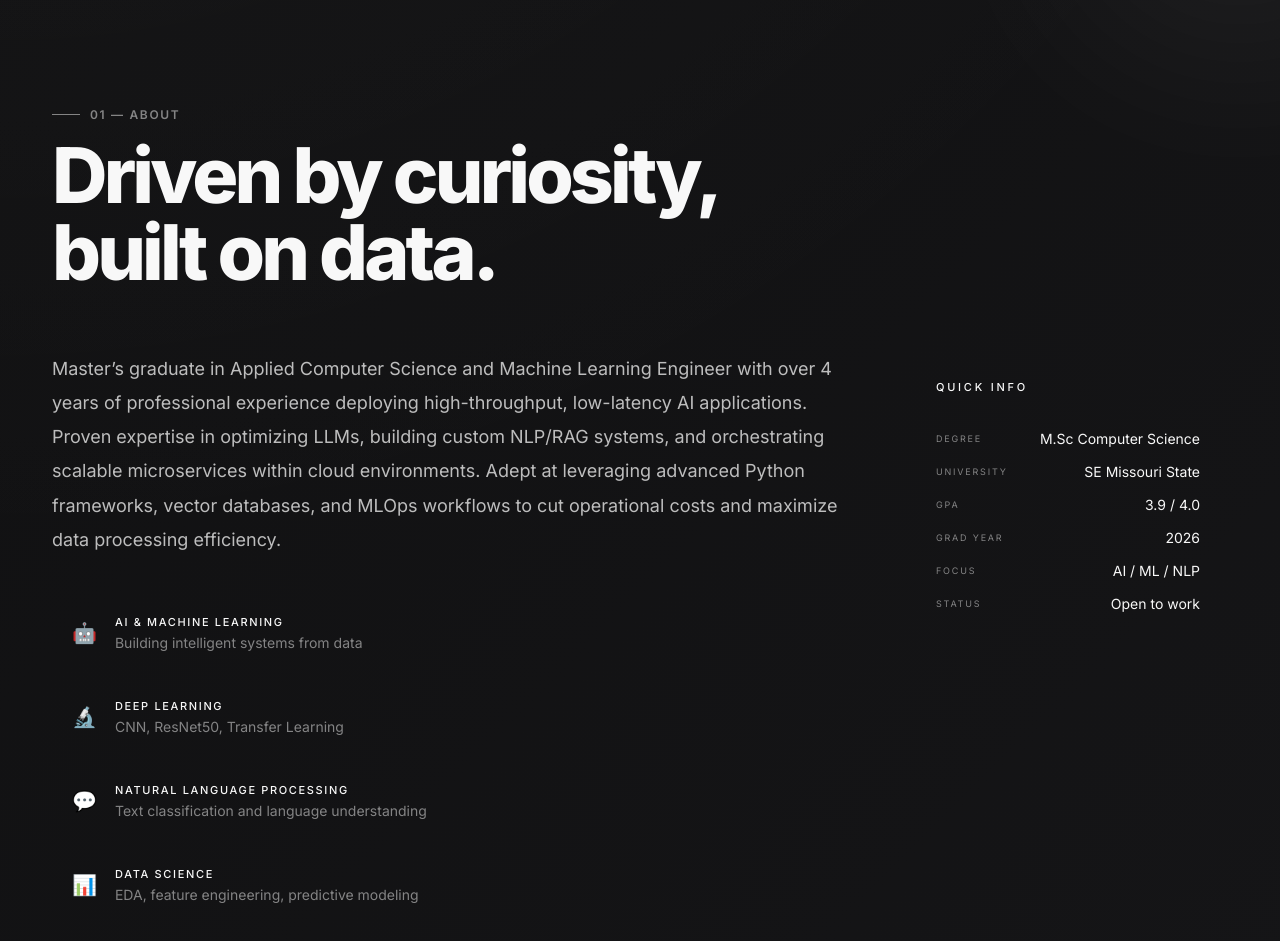
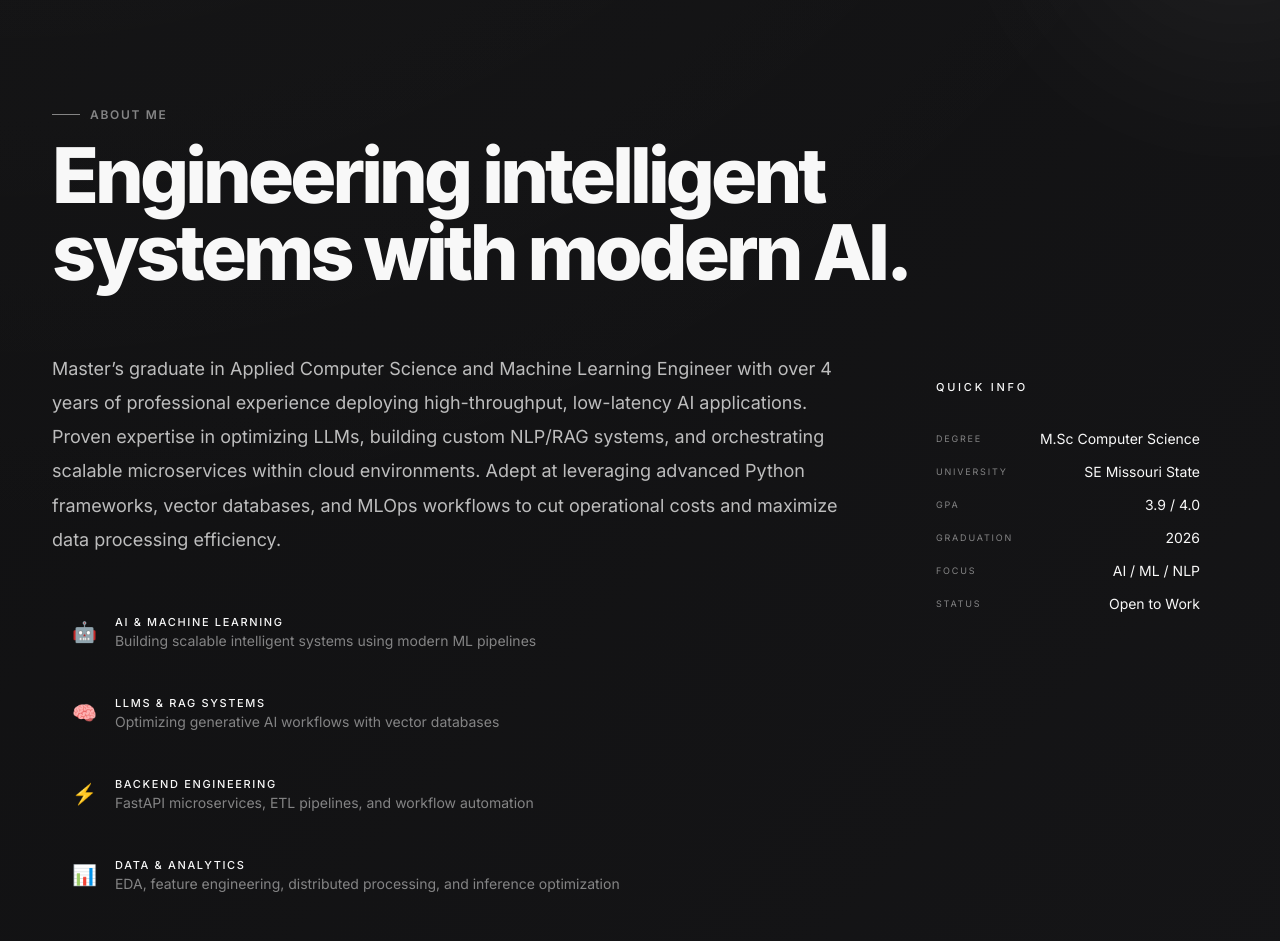
Before and after one commit to Rushikesh-9124/portfolio-shasank, a Next.js app: page / in a window 1280 px wide. Shown: the part 880-1821 px from the top of the page. Built offline with nearby package versions, Linux system fonts and the light colour scheme.

Commit message:
Update About.jsx

```diff
--- a/src/components/About.jsx
+++ b/src/components/About.jsx
@@ -2,53 +2,111 @@ import { personal } from "../data/data";
 import styles from "./About.module.css";
 
 export default function About() {
+  const highlights = [
+    {
+      icon: "🤖",
+      title: "AI & Machine Learning",
+      desc: "Building scalable intelligent systems using modern ML pipelines",
+    },
+    {
+      icon: "🧠",
+      title: "LLMs & RAG Systems",
+      desc: "Optimizing generative AI workflows with vector databases",
+    },
+    {
+      icon: "⚡",
+      title: "Backend Engineering",
+      desc: "FastAPI microservices, ETL pipelines, and workflow automation",
+    },
+    {
+      icon: "📊",
+      title: "Data & Analytics",
+      desc: "EDA, feature engineering, distributed processing, and inference optimization",
+    },
+  ];
+
+  const info = [
+    { label: "Degree", value: "M.Sc Computer Science" },
+    { label: "University", value: "SE Missouri State" },
+    { label: "GPA", value: "3.9 / 4.0" },
+    { label: "Graduation", value: "2026" },
+    { label: "Focus", value: "AI / ML / NLP" },
+    { label: "Status", value: "Open to Work" },
+  ];
+
   return (
     <section id="about" className={styles.section}>
       <div className="container">
-        <p className="section-label">01 — About</p>
-        <h2 className="section-title">Driven by curiosity,<br />built on data.</h2>
+        <p className="section-label animate-fade-up delay-1">
+          About Me
+        </p>
+
+        <h2 className="section-title animate-fade-up delay-2">
+          Engineering intelligent
+          <br />
+          systems with modern AI.
+        </h2>
 
         <div className={styles.grid}>
+
+          {/* LEFT */}
           <div className={styles.text}>
-            <p className={styles.lead}>{personal.about}</p>
+            <p className={`${styles.lead} animate-fade-up delay-3`}>
+              {personal.about}
+            </p>
+
             <div className={styles.highlights}>
-              {[
-                { icon: "🤖", title: "AI & Machine Learning", desc: "Building intelligent systems from data" },
-                { icon: "🔬", title: "Deep Learning", desc: "CNN, ResNet50, Transfer Learning" },
-                { icon: "💬", title: "Natural Language Processing", desc: "Text classification and language understanding" },
-                { icon: "📊", title: "Data Science", desc: "EDA, feature engineering, predictive modeling" },
-              ].map((h) => (
-                <div key={h.title} className={styles.highlightItem}>
-                  <span className={styles.highlightIcon}>{h.icon}</span>
+              {highlights.map((item, index) => (
+                <div
+                  key={item.title}
+                  className={`${styles.highlightItem} animate-fade-up delay-${index + 2}`}
+                >
+                  <div className={styles.highlightIcon}>
+                    {item.icon}
+                  </div>
+
                   <div>
-                    <strong className={styles.highlightTitle}>{h.title}</strong>
-                    <span className={styles.highlightDesc}>{h.desc}</span>
+                    <h3 className={styles.highlightTitle}>
+                      {item.title}
+                    </h3>
+
+                    <p className={styles.highlightDesc}>
+                      {item.desc}
+                    </p>
                   </div>
                 </div>
               ))}
             </div>
           </div>
 
-          <div className={styles.side}>
+          {/* RIGHT */}
+          <div className={`${styles.side} animate-fade-up delay-4`}>
             <div className={styles.infoCard}>
-              <h3 className={styles.infoTitle}>Quick Info</h3>
+              <div className={styles.cardGlow}></div>
+
+              <h3 className={styles.infoTitle}>
+                Quick Info
+              </h3>
+
               <ul className={styles.infoList}>
-                {[
-                  { label: "Degree", value: "M.Sc Computer Science" },
-                  { label: "University", value: "SE Missouri State" },
-                  { label: "GPA", value: "3.9 / 4.0" },
-                  { label: "Grad Year", value: "2026" },
-                  { label: "Focus", value: "AI / ML / NLP" },
-                  { label: "Status", value: "Open to work" },
-                ].map((i) => (
-                  <li key={i.label} className={styles.infoItem}>
-                    <span className={styles.infoLabel}>{i.label}</span>
-                    <span className={styles.infoValue}>{i.value}</span>
+                {info.map((item) => (
+                  <li
+                    key={item.label}
+                    className={styles.infoItem}
+                  >
+                    <span className={styles.infoLabel}>
+                      {item.label}
+                    </span>
+
+                    <span className={styles.infoValue}>
+                      {item.value}
+                    </span>
                   </li>
                 ))}
               </ul>
             </div>
           </div>
+
         </div>
       </div>
     </section>
```
